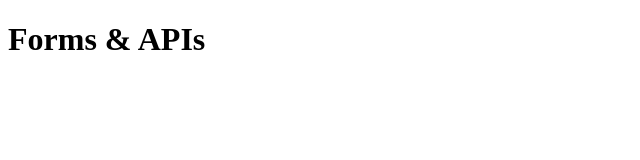
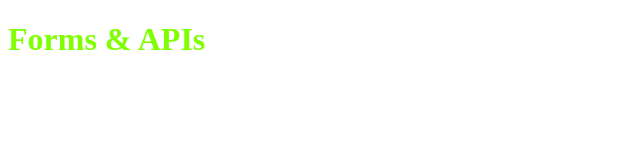
Before and after one commit to tsmjohnpascual/forms_and_apis, a plain HTML site: page index.html in a window 1280 px wide. Shown: the whole page, without its empty margins (0-640 px from the left). Drawn offline with Linux system fonts and the light colour scheme.

Commit message:
Update index.html

```diff
--- a/index.html
+++ b/index.html
@@ -5,7 +5,7 @@
     <meta http-equiv="X-UA-Compatible" content="IE=edge">
     <meta name="viewport" content="width=device-width, initial-scale=1.0">
     <title>Forms & APIs</title>
-    <link rel="stylesheet" href="./assets/styles/index.css">
+    <link rel="stylesheet" href="./assets/styles/default.css">
     <script src="./assets/scripts/index.js" defer></script>
 </head>
 <body>
```
